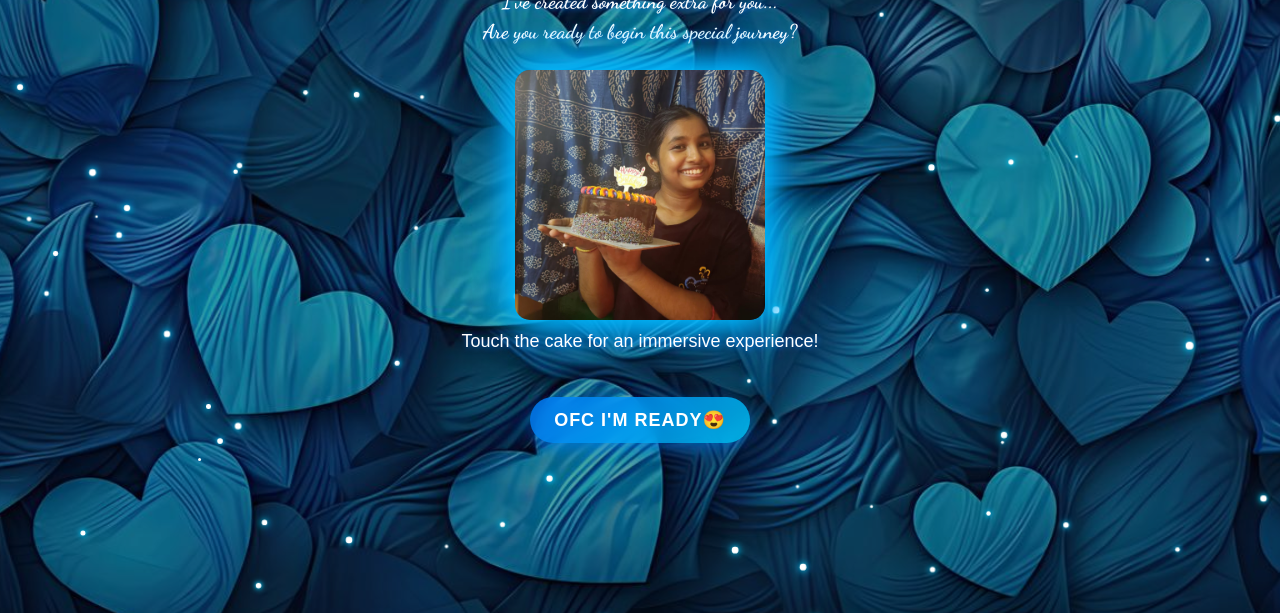
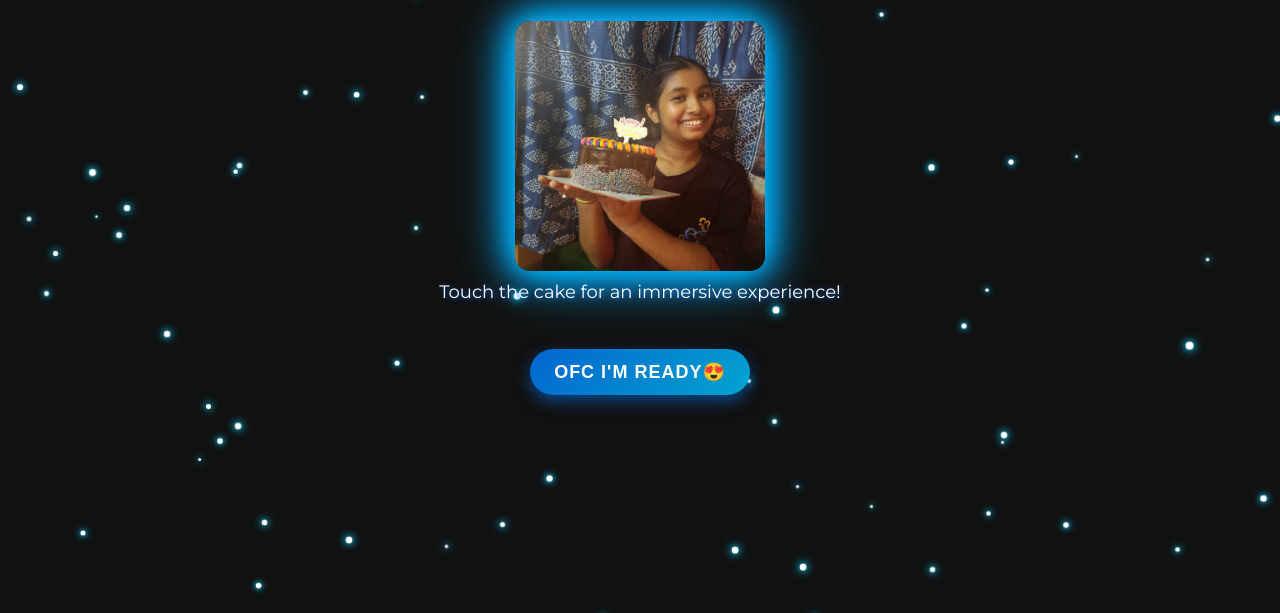
Before and after one commit to mxsourav/Birthday, a plain HTML site: page index3.html in a window 1280 px wide. Shown: the part 174-787 px from the top of the page. Drawn offline with nearby package versions, Linux system fonts and the light colour scheme; animation ran at ten frames a second.

Commit message:
index3.html

```diff
--- a/index3.html
+++ b/index3.html
@@ -13,9 +13,9 @@
     <!-- Main style -->
     <link rel="stylesheet" href="style.css">
     <!-- Selfies gallery style -->
-    <link rel="stylesheet" href="style2.css">
+   <!-- <link rel="stylesheet" href="style2.css">
     <!-- Portraits gallery style -->
-    <link rel="stylesheet" href="style3.css">
+   <!--  <link rel="stylesheet" href="style3.css">-->
 </head>
 
 <body>
```
